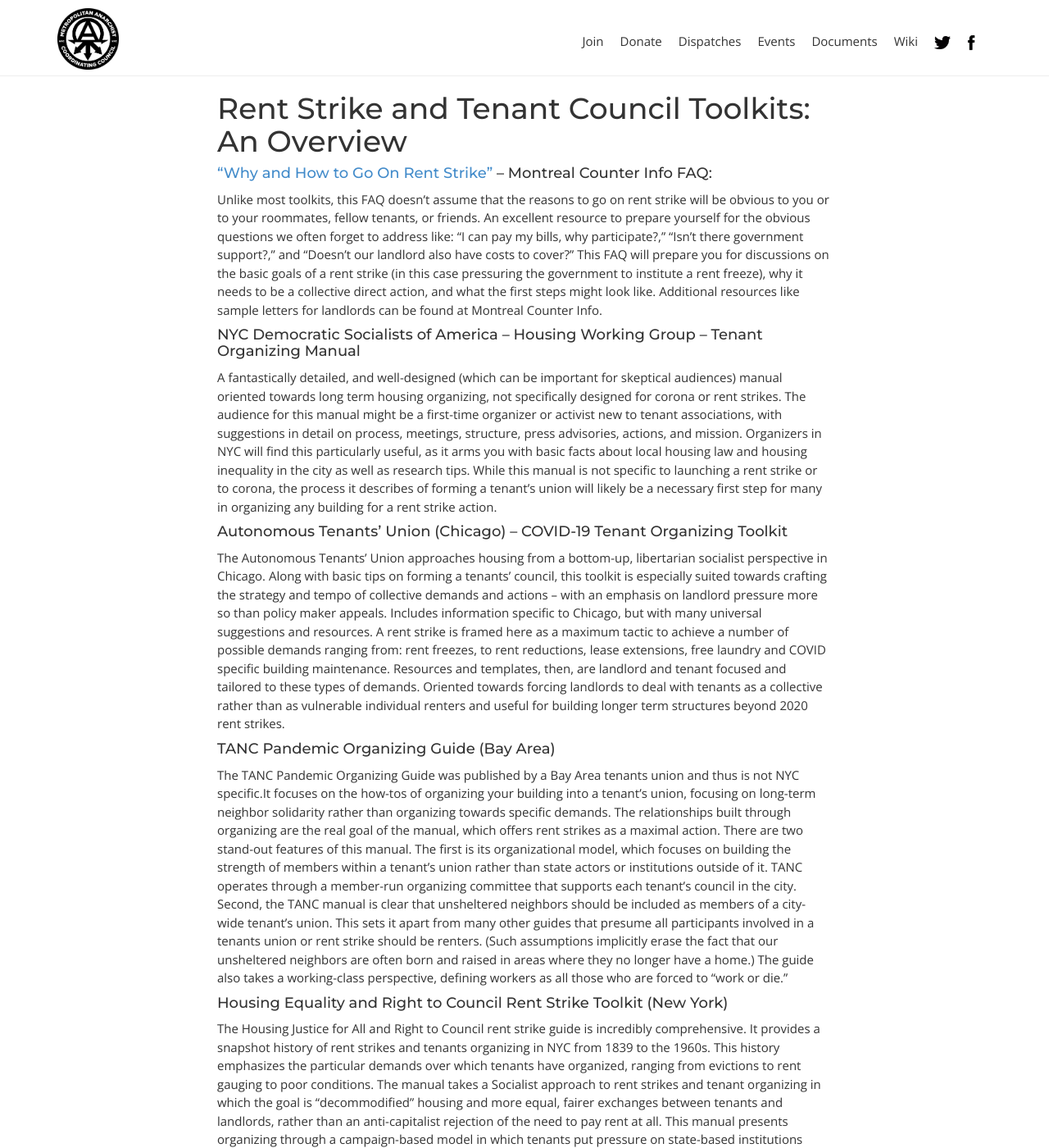
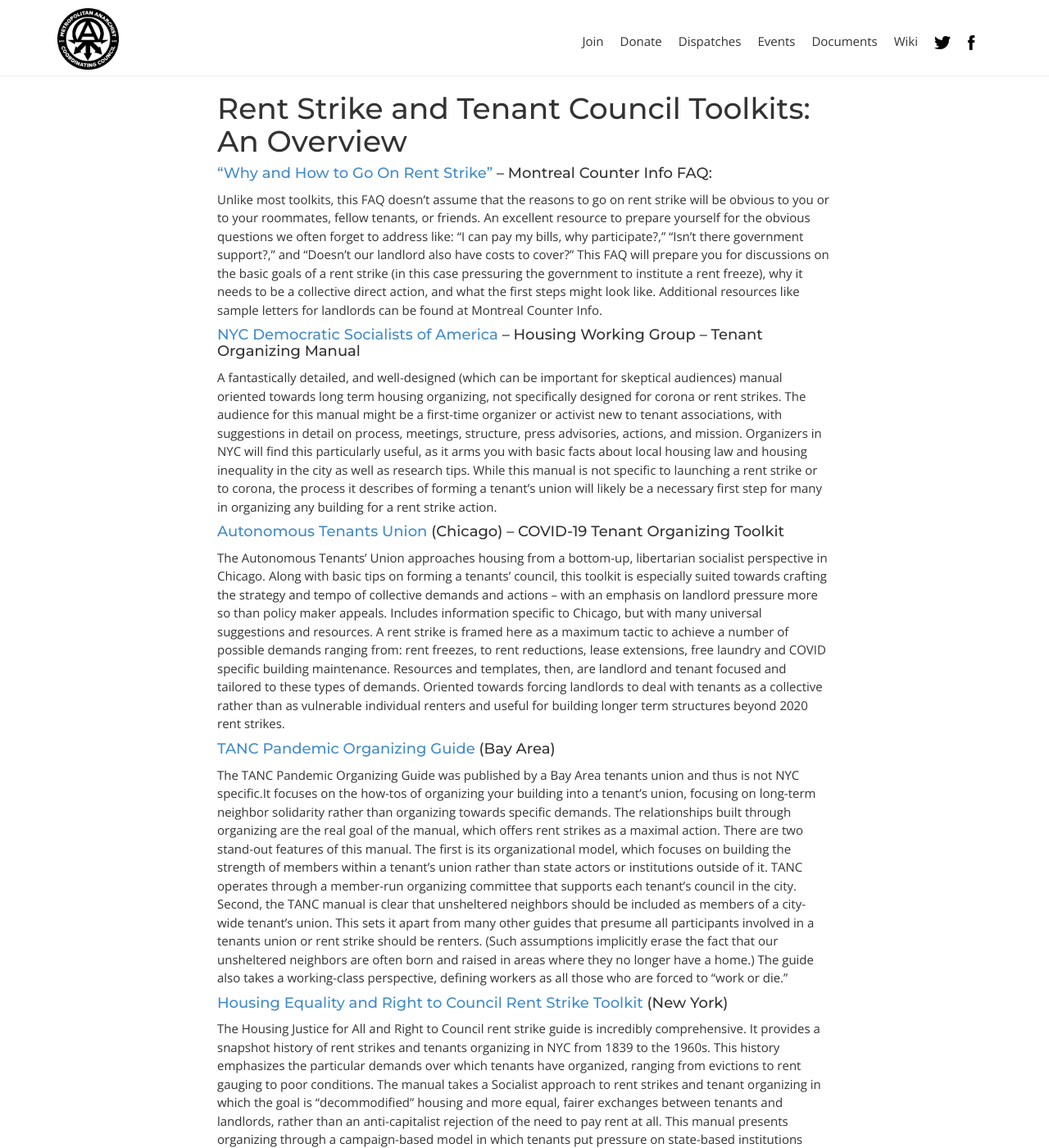
Before and after one commit to MACCNYC/maccnyc.github.io, a Jekyll site: the page built from _posts/2020-04-17-RentStrikeToolkits.md, in a window 1280 px wide and 1400 px high. Shown: the whole window at 82% size. Built offline with Jekyll 4.4.1, drawn with Linux system fonts in a browser that asks for light colours; some web fonts are replaced; our own code applies the rules of GitHub Pages for plain Markdown files; part of the change alters nothing that is shown.

```diff
--- a/_posts/2020-04-17-RentStrikeToolkits.md
+++ b/_posts/2020-04-17-RentStrikeToolkits.md
@@ -25,7 +25,7 @@ look like. Additional resources like sample letters for landlords can be found a
 
 
 
-#### NYC Democratic Socialists of America – Housing Working Group – Tenant Organizing Manual
+#### <a href= "https://static1.squarespace.com/static/57a266d0f5e231c1eb0100fd/t/5a83dd2753450a84f6295812/1518591277741/nycdsa_tenant-organizing-manual.pdf?_ga=2.35854176.1199736188.1584980105-1922213206.1577726999">NYC Democratic Socialists of America</a> – Housing Working Group – Tenant Organizing Manual
 
 A fantastically detailed, and well-designed (which can be important for skeptical audiences) manual oriented towards long
 term housing organizing, not specifically designed for corona or rent strikes. The audience for this manual might be a
@@ -38,7 +38,7 @@ step for many in organizing any building for a rent strike action.
 
 
 
-#### Autonomous Tenants’ Union (Chicago) – COVID-19 Tenant Organizing Toolkit
+#### <a href= "https://autonomoustenantsunion.org/covid19">Autonomous Tenants Union</a> (Chicago) – COVID-19 Tenant Organizing Toolkit
 
 The Autonomous Tenants’ Union approaches housing from a bottom-up, libertarian socialist perspective in Chicago. Along with
 basic tips on forming a tenants’ council, this toolkit is especially suited towards crafting the strategy and tempo of
@@ -52,7 +52,7 @@ and useful for building longer term structures beyond 2020 rent strikes.
 
 
 
-#### TANC Pandemic Organizing Guide (Bay Area)
+#### <a href= "https://docs.google.com/document/d/1osMMHmOn3nyhx3Or4HzKtRaeaRAyEDwnQRAtVDgt47c/edit">TANC Pandemic Organizing Guide</a> (Bay Area)
 
 The TANC Pandemic Organizing Guide was published by a Bay Area tenants union and thus is not NYC specific.It focuses on the
 how-tos of organizing your building into a tenant’s union, focusing on long-term neighbor solidarity rather than organizing
@@ -69,7 +69,7 @@ or die.”
 
 
 
-#### Housing Equality and Right to Council Rent Strike Toolkit (New York)
+#### <a href= "https://d3n8a8pro7vhmx.cloudfront.net/righttocounselnyc/pages/100/attachments/original/1585739362/RTCNYC.COVID19.4.pdf?1585739362">Housing Equality and Right to Council Rent Strike Toolkit</a> (New York)
 
 The Housing Justice for All and Right to Council rent strike guide is incredibly comprehensive. It provides a snapshot history
 of rent strikes and tenants organizing in NYC from 1839 to the 1960s. This history emphasizes the particular demands over which
@@ -85,7 +85,7 @@ prove helpful in decoding it.
 
 
 
-#### U.S. Rent Strike/General Strike Telegram
+#### <a href= "https://t.me/s/rentstrike2020">U.S. Rent Strike/General Strike Telegram</a>
 
 The U.S. Rent Strike/General Strike Telegram is a constantly updating feed of memes, infographics, flyering materials and news
 stories about the nationwide movement toward a rent and general strike on May Day. It could be a great source to turn to for
```
